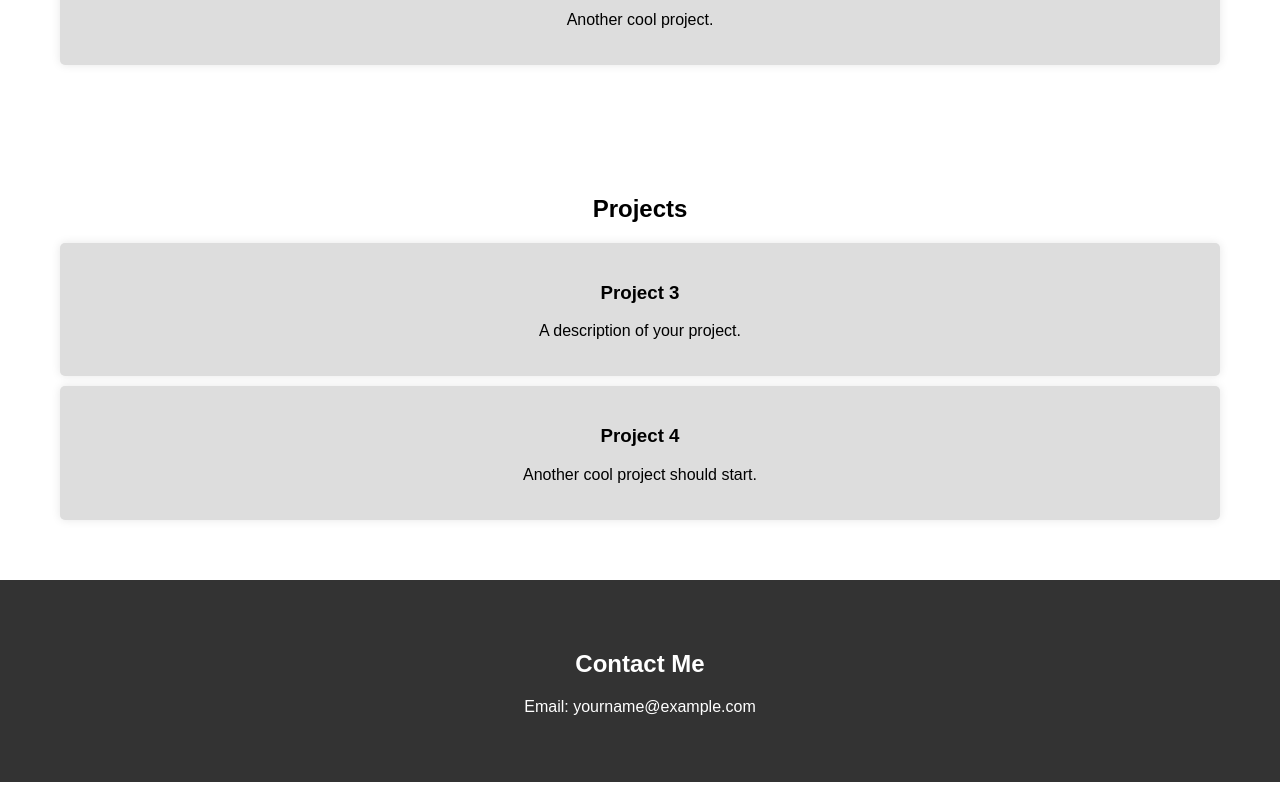
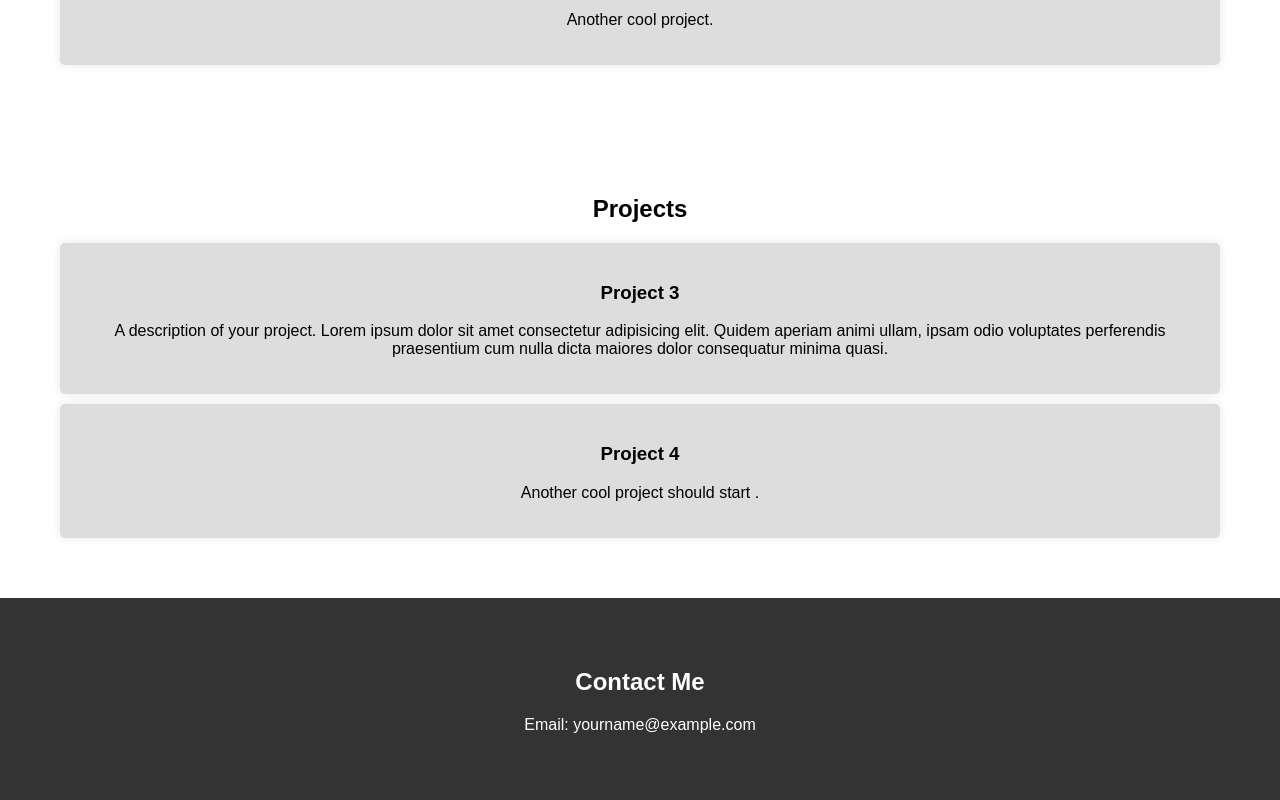
Before and after one commit to Priyankabasti/priya-portfolio, a plain HTML site: page index.html in a window 1280 px wide. Shown: the part 977-1777 px from the top of the page. Drawn offline with Linux system fonts and the light colour scheme.

Commit message:
small changes

```diff
--- a/index.html
+++ b/index.html
@@ -53,11 +53,16 @@
       <h2>Projects</h2>
       <div class="project">
         <h3>Project 3</h3>
-        <p>A description of your project.</p>
+        <p>
+          A description of your project. Lorem ipsum dolor sit amet consectetur
+          adipisicing elit. Quidem aperiam animi ullam, ipsam odio voluptates
+          perferendis praesentium cum nulla dicta maiores dolor consequatur
+          minima quasi.
+        </p>
       </div>
       <div class="project">
         <h3>Project 4</h3>
-        <p>Another cool project should start.</p>
+        <p>Another cool project should start .</p>
       </div>
     </section>
 
```
